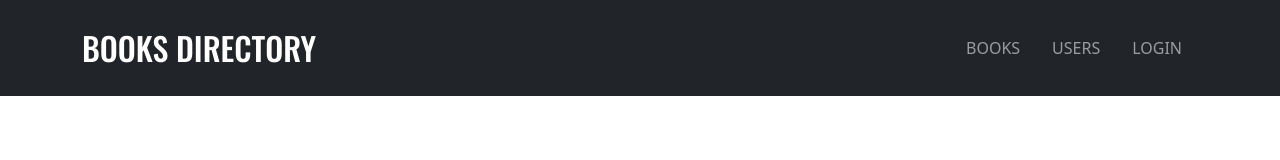
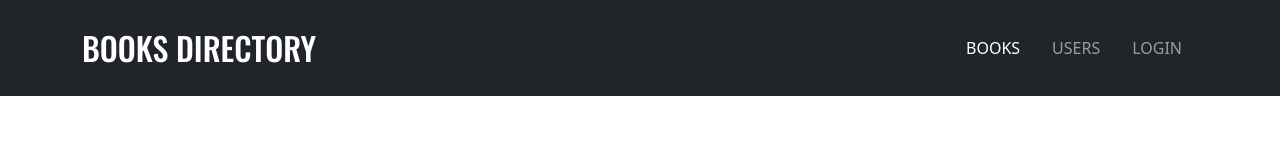
Before and after one commit to adingal/books-directory, a React (Create React App) app: page / in a window 1280 px wide. Shown: the top 160 px of the page. Built offline with nearby package versions, Linux system fonts and the light colour scheme; no server answers; the database is empty.

Commit message:
Update books route

```diff
--- a/src/components/Header.jsx
+++ b/src/components/Header.jsx
@@ -48,7 +48,7 @@ function Header() {
         <Collapse isOpen={isOpen} navbar>
           <Nav className="ms-auto" navbar>
             <NavItem>
-              <NavLink to="/books" className="nav-link text-uppercase px-md-3">
+              <NavLink to="/" className="nav-link text-uppercase px-md-3">
                 Books
               </NavLink>
             </NavItem>
```
